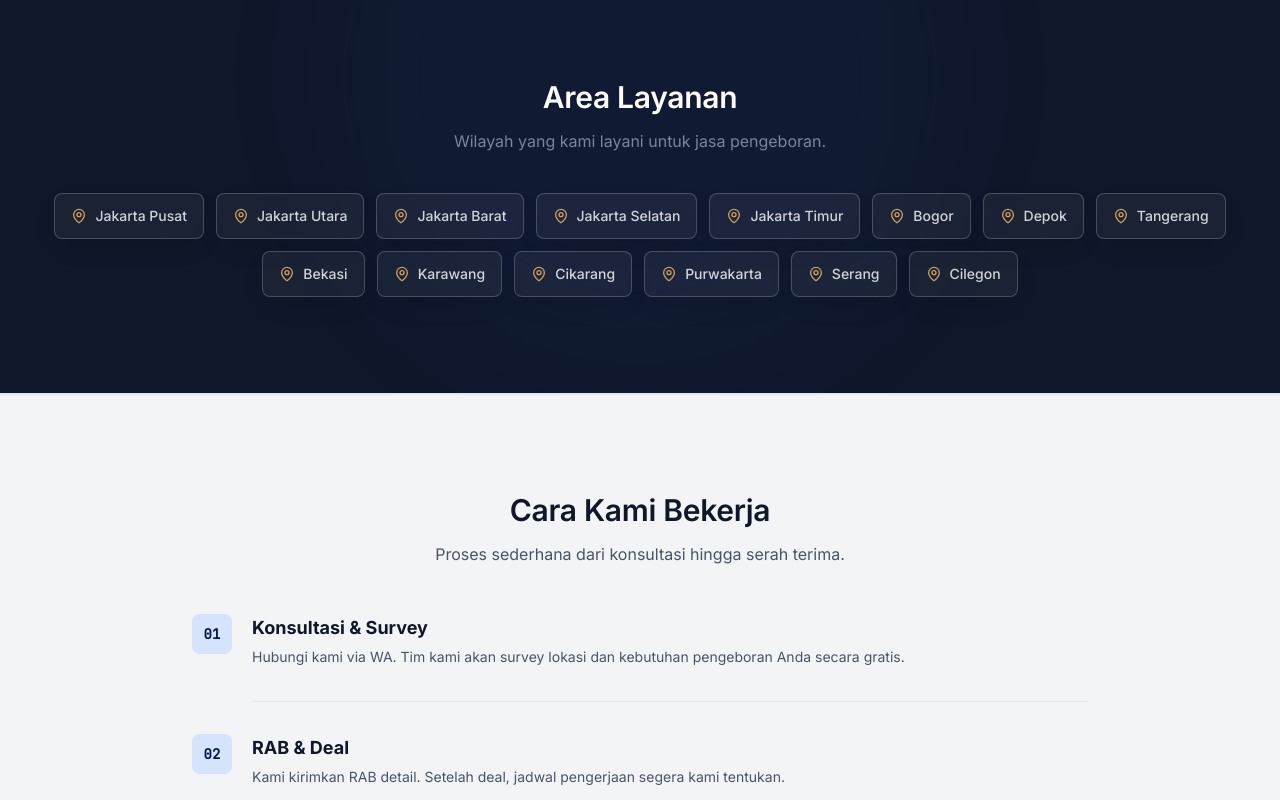
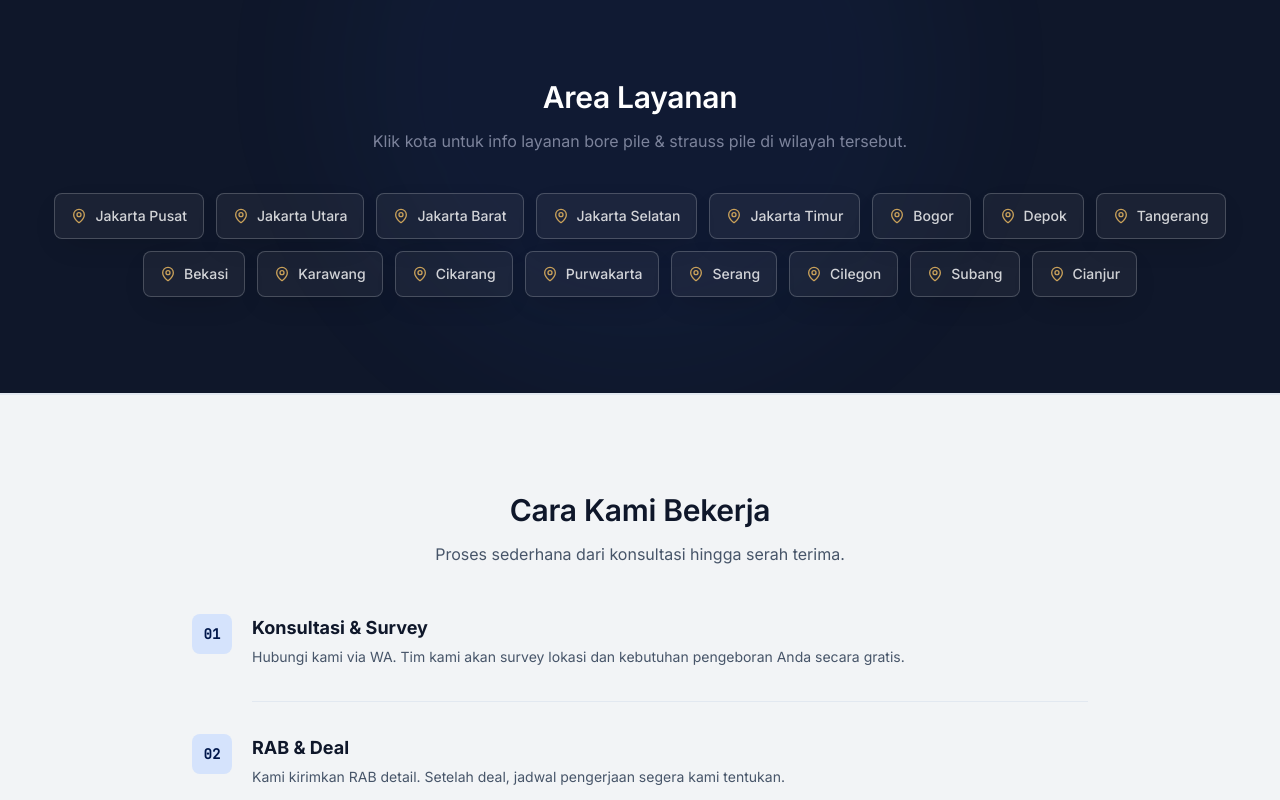
Before and after one commit to mjdevf/borepile-landing, a React (Vite) app: page / in a window 1280 px wide. Shown: the part 4920-5720 px from the top of the page. Built offline with nearby package versions, Linux system fonts and the light colour scheme; no server answers; a web font is replaced by a local one.

Commit message:
fix: add Subang & Cianjur to service area, make cities clickable, add location pages for both

```diff
--- a/scripts/prerender.js
+++ b/scripts/prerender.js
@@ -19,6 +19,8 @@ const LOCATIONS = [
   { slug: 'tangerang', name: 'Tangerang', keywords: 'jasa bore pile tangerang, kontraktor pondasi tangerang, bore pile BSD, strauss pile tangerang' },
   { slug: 'bekasi', name: 'Bekasi', keywords: 'jasa bore pile bekasi, kontraktor pondasi bekasi, bore pile cikarang, strauss pile bekasi' },
   { slug: 'karawang', name: 'Karawang', keywords: 'jasa bore pile karawang, kontraktor pondasi karawang, bore pile cikampek, strauss pile karawang' },
+  { slug: 'subang', name: 'Subang', keywords: 'jasa bore pile subang, kontraktor pondasi subang, bore pile subang, strauss pile subang' },
+  { slug: 'cianjur', name: 'Cianjur', keywords: 'jasa bore pile cianjur, kontraktor pondasi cianjur, bore pile cianjur, strauss pile cianjur' },
 ];
 
 async function generateLocationPages() {
--- a/src/components/sections/ServiceArea.jsx
+++ b/src/components/sections/ServiceArea.jsx
@@ -1,6 +1,12 @@
 import { motion } from "motion/react";
 import { MapPin } from "lucide-react";
-import { serviceArea } from "../../data/content";
+import { serviceArea, locationPages } from "../../data/content";
+
+// Build slug lookup from locationPages data
+const slugMap = {};
+locationPages.forEach((loc) => {
+  slugMap[loc.city] = loc.slug;
+});
 
 export default function ServiceArea() {
   return (
@@ -17,14 +23,19 @@ export default function ServiceArea() {
             Area Layanan
           </h2>
           <p className="mt-3 text-base text-on-primary-container">
-            Wilayah yang kami layani untuk jasa pengeboran.
+            Klik kota untuk info layanan bore pile & strauss pile di wilayah tersebut.
           </p>
         </div>
 
         <div className="flex flex-wrap justify-center gap-3">
-          {serviceArea.map((city, i) => (
-            <motion.span
+          {serviceArea.map((city, i) => {
+            const slug = slugMap[city];
+            const Tag = slug ? motion.a : motion.span;
+
+            return (
+              <Tag
                 key={city}
+                {...(slug ? { href: `/location/${slug}` } : {})}
                 initial={{ opacity: 0, scale: 0.85 }}
                 whileInView={{ opacity: 1, scale: 1 }}
                 viewport={{ once: true }}
@@ -34,12 +45,13 @@ export default function ServiceArea() {
                   ease: [0.22, 1, 0.36, 1],
                 }}
                 whileHover={{ scale: 1.08 }}
-              className="inline-flex items-center gap-2 rounded-lg border border-on-primary/20 bg-on-primary/5 px-4 py-3 text-sm font-medium text-on-primary/80 shadow-[0_10px_30px_-10px_rgba(0,0,0,0.2)] transition-all hover:border-tertiary/40 hover:bg-primary-container hover:text-on-primary"
+                className="inline-flex cursor-pointer items-center gap-2 rounded-lg border border-on-primary/20 bg-on-primary/5 px-4 py-3 text-sm font-medium text-on-primary/80 shadow-[0_10px_30px_-10px_rgba(0,0,0,0.2)] transition-all hover:border-tertiary/40 hover:bg-primary-container hover:text-on-primary"
               >
                 <MapPin className="h-4 w-4 shrink-0 text-accent-gold" />
                 {city}
-            </motion.span>
-          ))}
+              </Tag>
+            );
+          })}
         </div>
       </div>
     </section>
--- a/src/data/content.js
+++ b/src/data/content.js
@@ -206,6 +206,8 @@ export const serviceArea = [
   "Purwakarta",
   "Serang",
   "Cilegon",
+  "Subang",
+  "Cianjur",
 ];
 
 export const locationPages = [
@@ -329,6 +331,30 @@ export const locationPages = [
     image: "/images/portfolio/10.jpg",
     metaDesc: "Jasa bore pile & strauss pile Karawang sejak 2013. Survey gratis, harga bersaing. Melayani Cikampek, Klari & seluruh area Karawang. WA 0815-1481-1120.",
   },
+  {
+    slug: "subang",
+    city: "Subang",
+    region: "Jawa Barat",
+    headline: "Jasa Bore Pile Subang – Kontraktor Pondasi Profesional",
+    intro: "Kami melayani jasa bore pile dan strauss pile di Subang termasuk Subang Kota, Ciasem, Patokbeusi, Pagaden, dan sekitarnya. Dengan pengalaman 12+ tahun, tim kami siap menangani proyek pondasi bore pile di Subang.",
+    keywords: ["bore pile subang", "jasa bore pile subang", "kontraktor pondasi subang", "strauss pile subang"],
+    services: ["Bore Pile Pondasi", "Strauss Pile Manual", "Bore Pile Mesin", "Sumur Bor Air", "Soil Investigation"],
+    areaCovered: ["Subang Kota", "Ciasem", "Patokbeusi", "Pagaden", "Pamanukan", "Binong", "Cibogo", "Cipeundeuy"],
+    image: "/images/portfolio/01.jpg",
+    metaDesc: "Jasa bore pile & strauss pile Subang sejak 2013. Survey gratis, harga bersaing. Melayani seluruh area Subang. WA 0815-1481-1120.",
+  },
+  {
+    slug: "cianjur",
+    city: "Cianjur",
+    region: "Jawa Barat",
+    headline: "Jasa Bore Pile Cianjur – Kontraktor Pondasi Profesional",
+    intro: "Kami melayani jasa bore pile dan strauss pile di Cianjur termasuk Cianjur Kota, Cipanas, Pacet, Sukaresmi, dan sekitarnya. Dengan pengalaman 12+ tahun, tim kami siap menangani proyek pondasi bore pile di Cianjur.",
+    keywords: ["bore pile cianjur", "jasa bore pile cianjur", "kontraktor pondasi cianjur", "strauss pile cianjur"],
+    services: ["Bore Pile Pondasi", "Strauss Pile Manual", "Bore Pile Mesin", "Sumur Bor Air", "Soil Investigation"],
+    areaCovered: ["Cianjur Kota", "Cipanas", "Pacet", "Sukaresmi", "Cilaku", "Cibeber", "Bojongpicung", "Karangtengah"],
+    image: "/images/portfolio/02.jpg",
+    metaDesc: "Jasa bore pile & strauss pile Cianjur sejak 2013. Survey gratis, harga bersaing. Melayani seluruh area Cianjur & sekitarnya. WA 0815-1481-1120.",
+  },
 ];
 
 export const howItWorks = [
```
Lines whose indentation alone changed are shown as unchanged.
